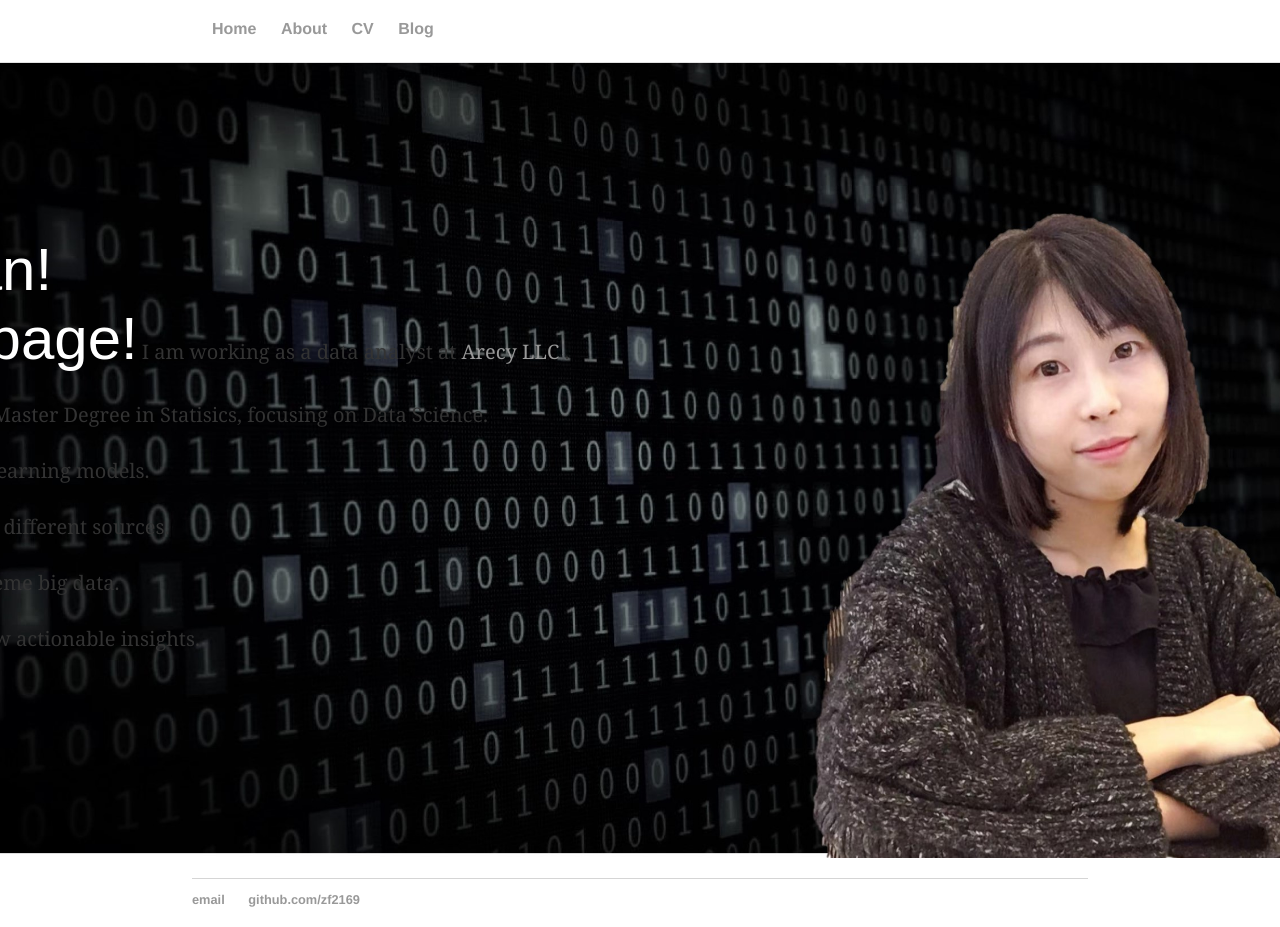
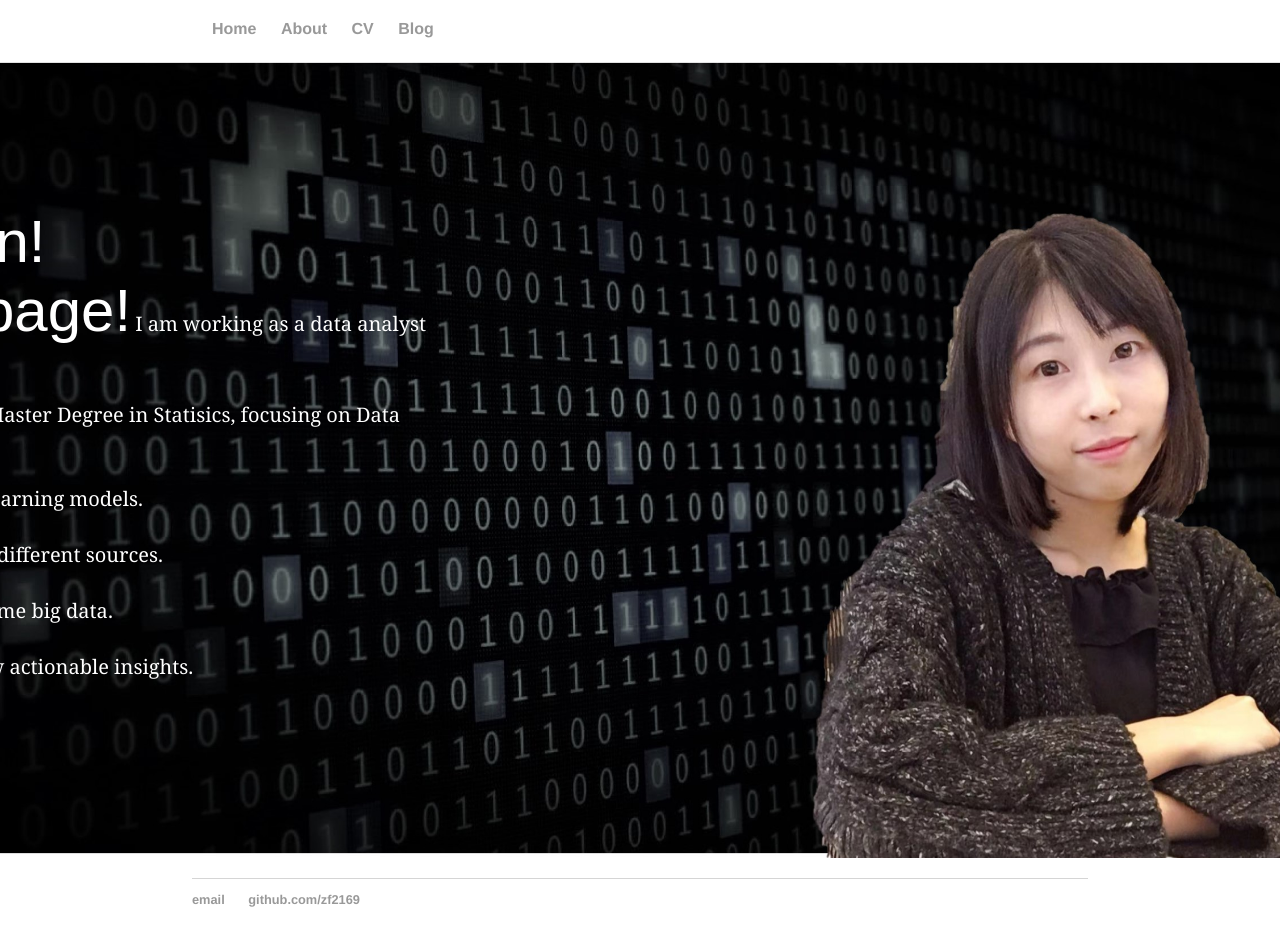
Before and after one commit to zf2169/zf2169.github.io, a Jekyll site: the page built from index.html, in a window 1280 px wide. Built offline with Jekyll 4.4.1, drawn with Linux system fonts in a browser that asks for light colours.

Commit message:
Update main.css

```diff
--- a/css/main.css
+++ b/css/main.css
@@ -14,12 +14,13 @@ background { margin: 10px auto; }
     position: relative;
 }
 .hero-text {
-  text-align: left;
-  position: absolute;
-  top: 50%;
-  left: 5%;
-  transform: translate(-50%, -50%);
-  color: white;
+    width: 70%;
+    text-align: left;
+    position: absolute;
+    top: 50%;
+    /*left: 30%;*/
+    transform: translate(-50%, -50%);
+    color: white;
 }
 
 footer { margin: 20px auto; width: 70%; border-top: 1px solid #d5d5d5; font-size: .8em; }
@@ -44,7 +45,7 @@ h1l { font-size: 60px; font-family: Arial, Helvetica, sans-serif; }
 
 p1 { font-size: 1.5em; font-family: 'Merriweather', Georgia, Times; line-height: 1.4em; color: #333; }
 
-p2 { font-size: 20px; font-family: 'Merriweather', Georgia, Times; line-height: 1.4em; color: #333; }
+p2 { font-size: 20px; font-family: 'Merriweather', Georgia, Times; line-height: 1.4em; }
 
 ul.posts { margin: 20px auto 40px; font-size: 1.5em; }
 
```
